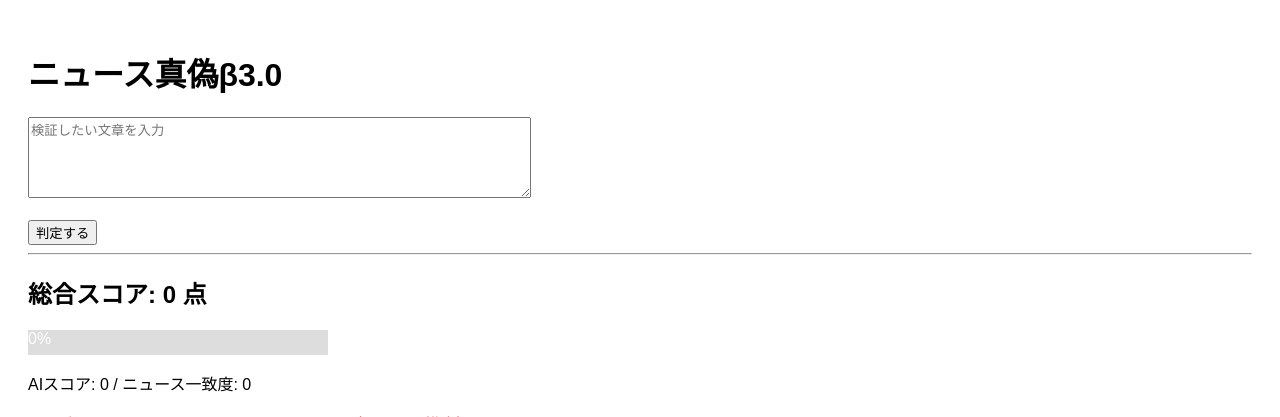
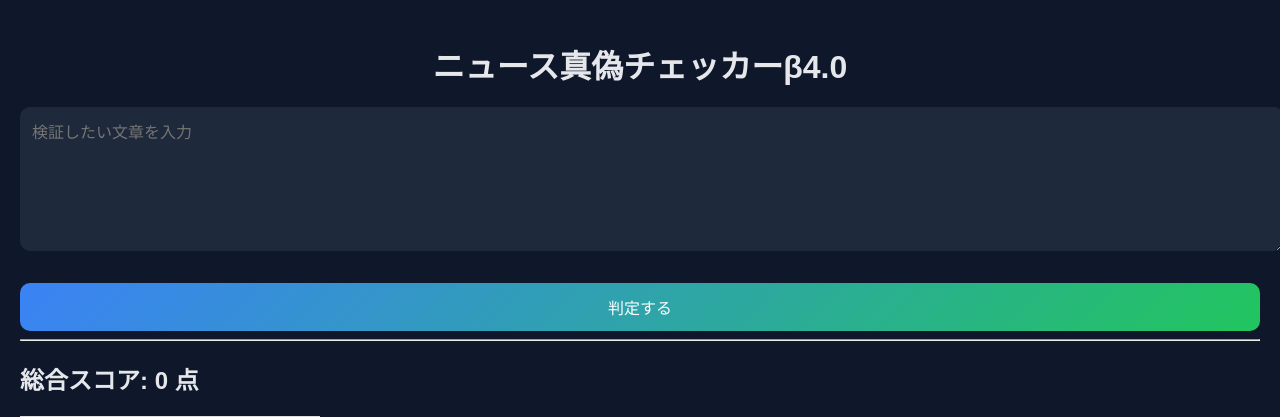
Before and after one commit to yumarin/fake-news-detector, a Flask app: page / in a window 1280 px wide. Shown: the top 417 px of the page. Run offline with Flask 3, Linux system fonts and the light colour scheme; data that the repository does not hold is empty.

Commit message:
Update index.html

```diff
--- a/templates/index.html
+++ b/templates/index.html
@@ -2,11 +2,12 @@
 <html lang="ja">
 <head>
     <meta charset="UTF-8">
-    <title>ニュース真偽チェッカーβ3.0</title>
+    <title>ニュース真偽チェッカーβ4.0</title>
+    <link rel="stylesheet" href="{{ url_for('static', filename='style.css') }}">
 </head>
 <body style="font-family:sans-serif; padding:20px;">
 
-    <h1>ニュース真偽β3.0</h1>
+    <h1>ニュース真偽チェッカーβ4.0</h1>
 
     <!-- 入力フォーム -->
     <form method="POST">
```
